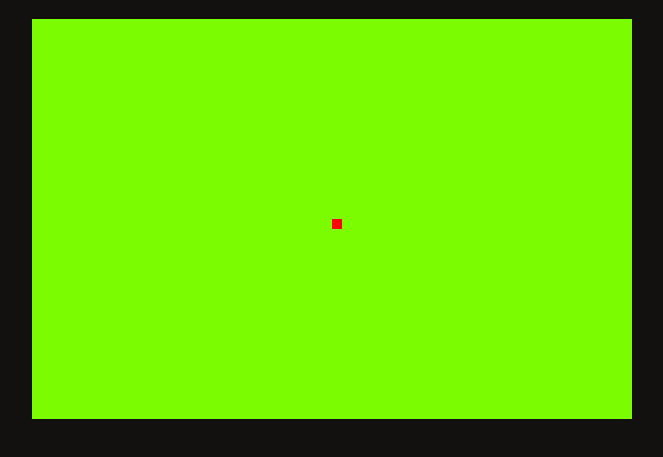
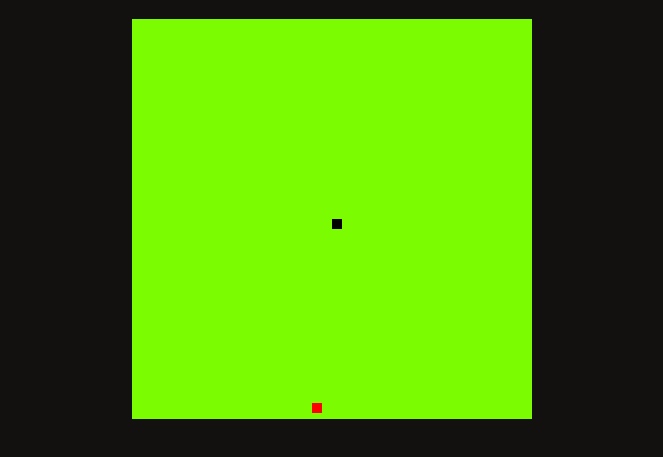
Before and after one commit to gumartinslopes/theWebDevLearning, a plain HTML site: page training/snake/snake.html in a window 1280 px wide. Shown: the part 61-518 px from the top of the page, without its empty margins (308-971 px from the left). Drawn offline with Linux system fonts and the light colour scheme.

Commit message:
update game

```diff
--- a/training/snake/snake.html
+++ b/training/snake/snake.html
@@ -9,28 +9,43 @@
 <body>
 
     <h1>Js Snake</h1>
-    <canvas width="600" height="400"></canvas>
+    <canvas width="400" height="400"></canvas>
 
     <script>
-
+        window.onload = function(){
             const screen = document.querySelector("canvas");
             const brush = screen.getContext("2d");
 
-        var xHead = 300, yHead = 200;
+            var xHead = 200, yHead = 200;
+            var xFruit = getRandomValue(), yFruit = getRandomValue();
             var snakeSize = 2;
 
             paintBackgroung("#7cfc00");
+
             renderPlayer(xHead, yHead);
-        renderPlayer(xHead, yHead)
+            renderFruit(xFruit, yFruit);
+
 
             function paintBackgroung(backgroundColor){
                 brush.fillStyle = backgroundColor;
                 brush.fillRect(0, 0, 600, 400);
             }
 
+            function getRandomValue(){
+                var min = 0;
+                var max = 400;
+                return (Math.floor(Math.random() * (max - min)) + min);
+            }
+
             function renderPlayer(x, y){
+                brush.fillStyle = 'black';
+                brush.fillRect(x, y,  10, 10);
+            }
+
+            function renderFruit(x, y){
                 brush.fillStyle = 'red';
-            brush.fillRect(x, y,  10, 10)
+                brush.fillRect(x, y,  10, 10);
+            }
         }
 
     </script>
```
Lines whose indentation alone changed are shown as unchanged.
